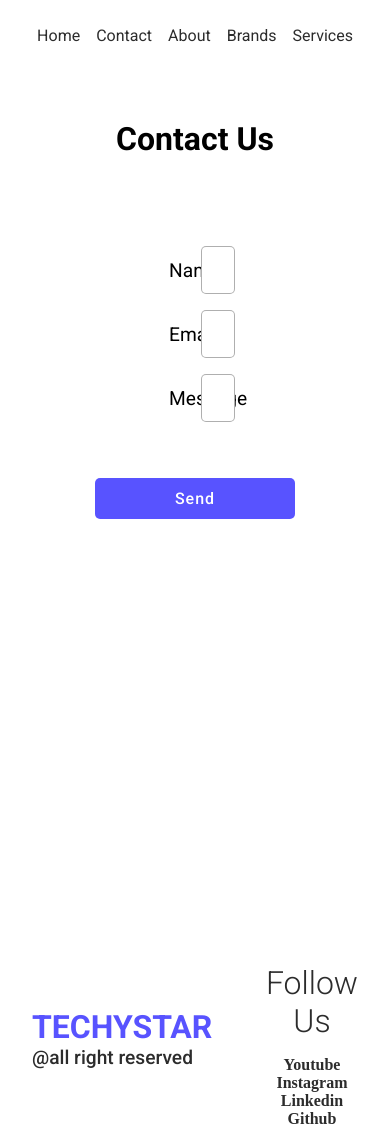
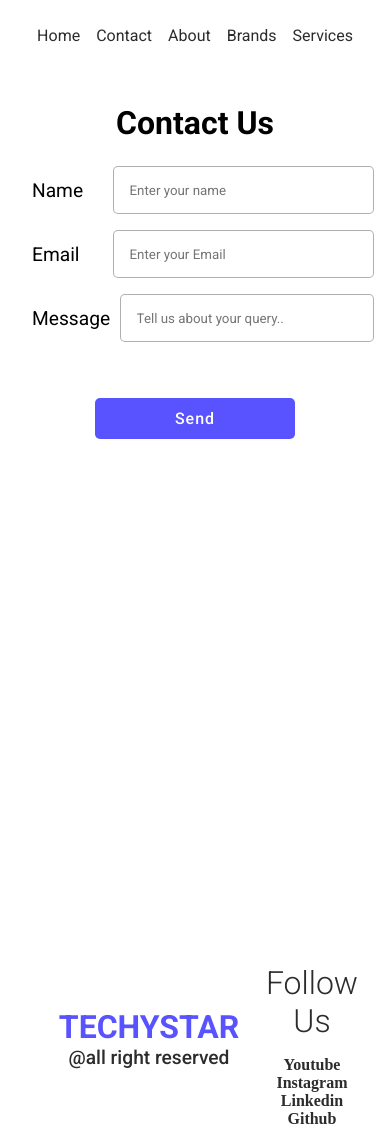
Before and after one commit to Vinayvishwakarmaa/TECHYSTAR, a React (Create React App) app in the folder techystar/: page /contact in a window 390 px wide. Built offline with nearby package versions, Linux system fonts and the light colour scheme.

Commit message:
Update mediaquery.scss

```diff
--- a/techystar/src/styles/mediaquery.scss
+++ b/techystar/src/styles/mediaquery.scss
@@ -75,4 +75,129 @@
                   height: unset;
             }
        }
+
+       .contact{
+         >main{
+          padding: 1rem;
+          h1{
+            margin: 1rem;
+          }
+          >form{
+            margin: 0%;
+            >div{
+                width: 100%;
+            }
+          }
+         }
+       }
+
+       footer{
+        height: 50vh;
+        grid-template-columns: 1fr;
+        padding: 5rem;
+        >div{
+          align-items: center;
+        }
+       }
+}             @import"colors";
+
+@media screen and (max-width: 820px) {
+      .home3{
+            height: 130vh;
+            >div{
+                  height: 120vh;
+            }
+      }
+
+      .contact >main{
+         height: 100vh;
+         width: 100%;
+         border-radius: 0%;
+         >h1{
+            text-align: center;
+         }
+      }
 }
+
+
+@media screen and (max-width: 700px) {
+      nav{
+           >h1{
+            display: none;
+           }
+           >main{
+            width: 100%;
+            justify-content: center;
+            >a{
+                  margin: 0.5rem;
+                  line-height: 150%;
+            }
+           }
+      }
+
+      .home > main {
+            align-items: center;
+            h1{
+               font-size: 3rem;
+            }
+      }
+
+      .home2{
+            height: 120vh;
+            flex-direction: column;
+            img{
+              width: 100%;
+            }
+
+            >div{
+              width: 100%;
+            }
+      }
+
+       .home3 {
+             height: 120vh;
+             >div{
+                  text-align: center;
+                  width: 100%;
+                  border-radius: 0;
+                  >p{
+                        padding: 5rem 2rem;
+                        font-size: 0.9rem;
+                        line-height: 150%;
+                  }
+             }
+       }
+
+       .home4{
+            align-items: center;
+            >div{
+                  border-radius: 0%;
+                  width: 100%;
+                  height: unset;
+            }
+       }
+
+       .contact{
+         >main{
+          padding: 1rem;
+          h1{
+            margin: 1rem;
+          }
+          >form{
+            margin: 0%;
+            >div{
+                width: 100%;
+            }
+          }
+         }
+       }
+
+       footer{
+        height: 50vh;
+        grid-template-columns: 1fr;
+        padding: 5rem;
+        >div{
+          align-items: center;
+        }
+       }
+}
```
